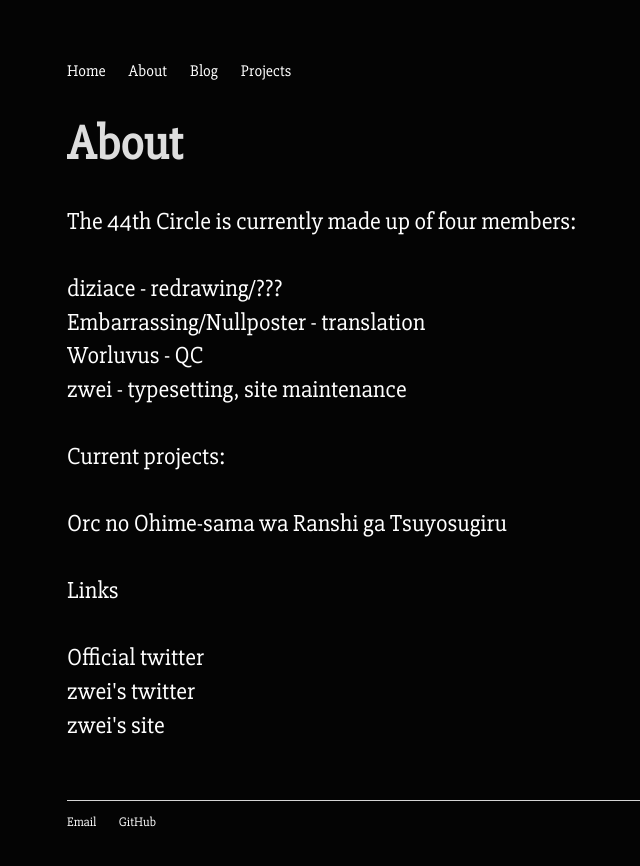
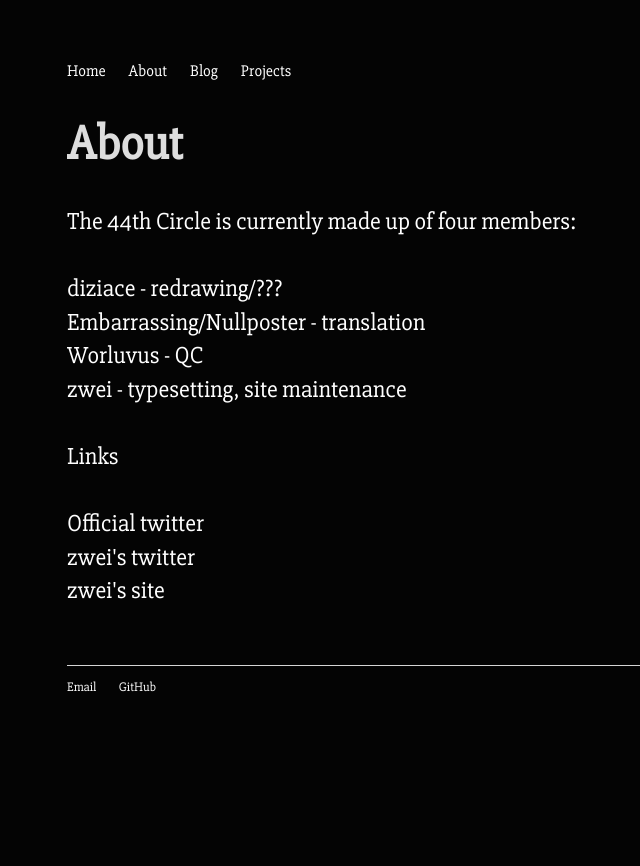
Before and after one commit to 44thCircle/44thCircle.github.io, a Jekyll site: the page built from about/index.html, in a window 1280 px wide. Shown: the top 866 px of the page, without its empty margins (125-765 px from the left). Built offline with Jekyll 4.4.1, drawn with Linux system fonts in a browser that asks for light colours.

Commit message:
removed projects from about

```diff
--- a/about/index.html
+++ b/about/index.html
@@ -17,12 +17,6 @@ title: About
 		<emph>zwei</emph> - typesetting, site maintenance
 		<br />
 		<br />
-		Current projects:
-		<br />
-		<br />
-		Orc no Ohime-sama wa Ranshi ga Tsuyosugiru
-		<br />
-		<br />
 		Links
 		<br />
 		<br />
```
